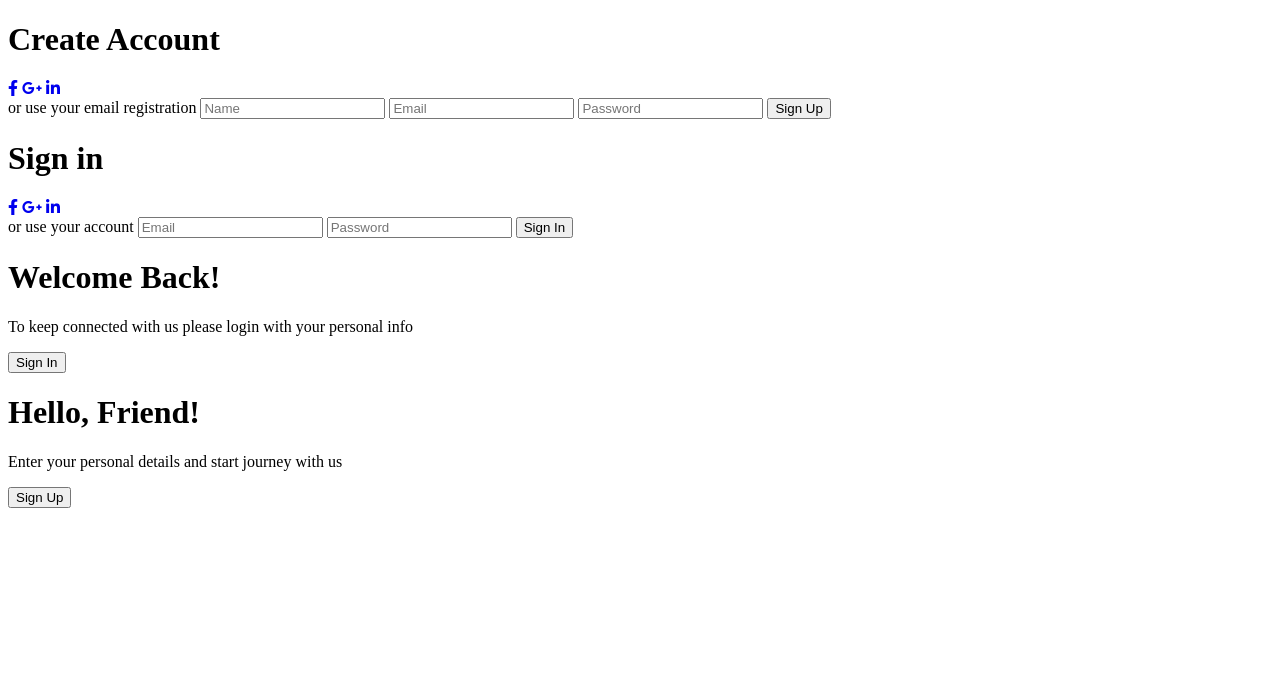
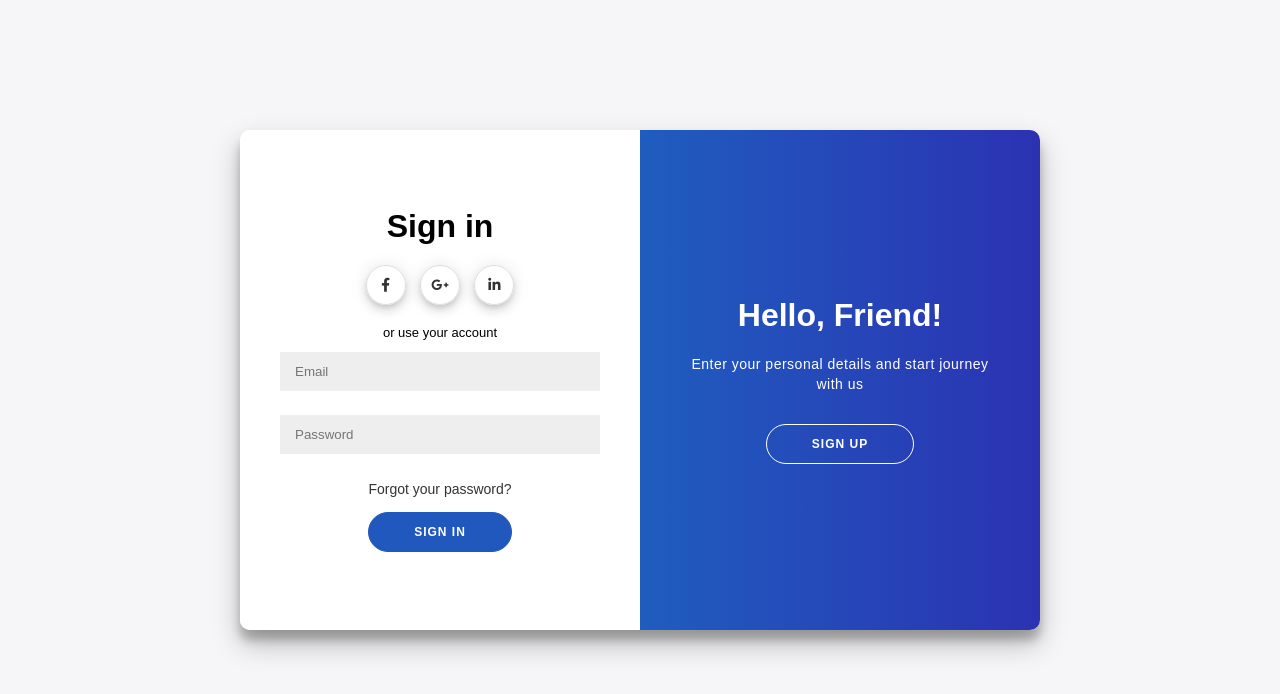
Before and after one commit to kumaresankandasamy/Login-and-Signup-Page, a plain HTML site: page index.html in a window 1280 px wide. Drawn offline with Linux system fonts and the light colour scheme.

Commit message:
add swipe login and signup page

```diff
--- a/css/style.css
+++ b/css/style.css
@@ -0,0 +1,210 @@
+@import url('https://fonts.googleapis.com/css?family=Poppins:400,500,600,700,900&display=swap');
+@import url('https://fonts.googleapis.com/css?family=Ubuntu');
+
+*{
+  box-sizing: border-box;
+}
+body{
+	background:#f6f5f7;
+	display:flex;
+	justify-content:center;
+	align-items:center;
+	flex-direction:column;
+	font-family:sans-serif,'Ubuntu';
+	height:100vh;
+	margin:-20px 0px 50px;
+	position:relative;
+}
+h1{
+	margin:0;
+	font-weight:bold;
+}
+p{
+	font-weight:100;
+	font-size:14px;
+	line-height:20px;
+	margin:20px 0 30px;
+	letter-spacing:0.5px;
+}
+h2{
+	text-align:center;
+}
+span{
+	font-size:13px;
+}
+a{
+	color:#333;
+	margin:15px 0;
+	text-decoration:none;
+	font-size:14px;
+}
+button{
+	color:#fff;
+	background-color:#2158bd;
+	border-radius:20px;
+	border:1px solid #2158bd;
+	font-weight:bold;
+	font-size:12px;
+	padding:12px 45px;
+	letter-spacing:1px;
+	outline:none;
+	text-transform:uppercase;
+	transition:transform 80ms ease-in;
+}
+button.ghost{
+	border-color:#ffffff;
+	background-color:transparent;
+}
+button:active{
+	transform:scale(0.95);
+}
+form{
+	background-color:#ffffff;
+	display:flex;
+	align-items:center;
+	justify-content:center;
+	flex-direction:column;
+	height:100%;
+	padding:0 40px;
+	text-align:center;
+}
+input{
+	border:none;
+	background-color:#eee;
+	padding:12px 15px;
+	outline:none;
+	width:100%;
+	margin:12px 0;
+}
+.container{
+	background-color:#ffffff;
+	border-radius:10px;
+	box-shadow:0 14px 28px rgba(0,0,0,0.25),0 10px 10px rgba(0,0,0,0.22);
+	position:relative;
+	width:800px;
+	max-width:100%;
+	min-height:500px;
+	overflow:hidden;
+}
+.form-container{
+	position:absolute;
+	top:0;
+	height:100%;
+	transition:all 0.6s ease-in-out;
+}
+.sign-in-container{
+	width:50%;
+	left:0;
+	z-index:2;
+}
+.container.right-panel-active .sign-in-container{
+	transform:translateX(100%);
+}
+.sign-up-container{
+	width:50%;
+	z-index:1;
+	left:0;
+	opacity:0;
+}
+.container.right-panel-active .sign-up-container{
+	opacity:1;
+	z-index:5;
+	animation:show 0.6s;
+	transform:translate(100%);
+}
+@keyframes show{
+	0%,49.99%{
+		opacity:0;
+		z-index:1;
+	}
+	50%,100%{
+		opacity:1;
+		z-index:5;
+	}
+}
+.forgot-password{
+	transition:letter-spacing .3s ease-in-out;
+}
+.forgot-password:hover{
+	letter-spacing:1px;
+}
+.overlay-container{
+	position:absolute;
+	top:0;
+	width:50%;
+	height:100%;
+	left:50%;
+	overflow:hidden;
+	z-index:100;
+	transition: transform 0.6s ease-in-out;
+}
+.container.right-panel-active .overlay-container{
+  transform: translateX(-100%);
+}
+.overlay {
+  background: #1488cc;
+  background: -webkit-linear-gradient(to right, #1488cc, #2b32b2);
+  background: linear-gradient(to right, #1488cc, #2b32b2);
+  background-repeat: no-repeat;
+  background-size: cover;
+  background-position: 0 0;
+  color: #FFFFFF;
+  position: relative;
+  left: -100%;
+  height: 100%;
+  width: 200%;
+  transform: translateX(0);
+  transition: transform 0.6s ease-in-out;
+}
+
+.container.right-panel-active .overlay {
+    transform: translateX(50%);
+}
+
+.overlay-panel {
+  position: absolute;
+  display: flex;
+  align-items: center;
+  justify-content: center;
+  flex-direction: column;
+  padding: 0 40px;
+  text-align: center;
+  top: 0;
+  height: 100%;
+  width: 50%;
+  transform: translateX(0);
+  transition: transform 0.6s ease-in-out;
+}
+
+.overlay-left {
+  transform: translateX(-20%);
+}
+
+.container.right-panel-active .overlay-left {
+  transform: translateX(0);
+}
+
+.overlay-right {
+  right: 0;
+  transform: translateX(0);
+}
+
+.container.right-panel-active .overlay-right {
+  transform: translateX(20%);
+}
+
+.social-container {
+  margin: 20px 0;
+}
+
+.social-container a {
+  border: 1px solid #DDDDDD;
+  border-radius: 50%;
+  display: inline-flex;
+  justify-content: center;
+  align-items: center;
+  margin: 0 5px;
+  height: 40px;
+  width: 40px;
+      box-shadow: 0px 3px 5px -1px rgba(0,0,0,0.1), 0px 6px 10px 0px rgba(0,0,0,0.1), 0px 1px 18px 0px rgba(0,0,0,0.1);
+}
--- a/index.html
+++ b/index.html
@@ -10,17 +10,6 @@
 	<link rel="stylesheet" href="https://cdnjs.cloudflare.com/ajax/libs/font-awesome/5.12.0-1/css/all.css">
 </head>
 <body>
-<div class="background-shape-circle-one"></div>
-<div class="background-shape-circle-two"></div>
-<div class="background-shape-square-one"></div>
-<div class="background-shape-square-two"></div>
-<div class="background-shape-square-three"></div>
-<div class="background-shape-triangle-one"></div>
-<div class="background-shape-triangle-two"></div>
-<div class="background-shape-triangle-three"></div>
-<div class="background-shape-triangle-three1"></div>
-<div class="background-shape-rectangle-one"></div>
-<div class="background-shape-rectangle-two"></div>
 <div class="container" id="container">
 	<div class="form-container sign-up-container">
 	<form action="#">
@@ -48,6 +37,7 @@
 			<span>or use your account</span>
 			<input type="text" placeholder="Email"/>
 			<input type="text" placeholder="Password"/>
+			<a href="#" class="forgot-password">Forgot your password?</a>
 			<button>Sign In</button>
 		</form>
 	</div>
@@ -67,4 +57,13 @@
 	</div>
 </div>
 </body>
+<script>
+const signUpButton = document.getElementById('signUp');
+const signInButton = document.getElementById('signIn');
+const container = document.getElementById('container');
+
+signUpButton.addEventListener('click', () => container.classList.add('right-panel-active'));
+
+signInButton.addEventListener('click', () => container.classList.remove('right-panel-active'));
+</script>
 </html>
```
